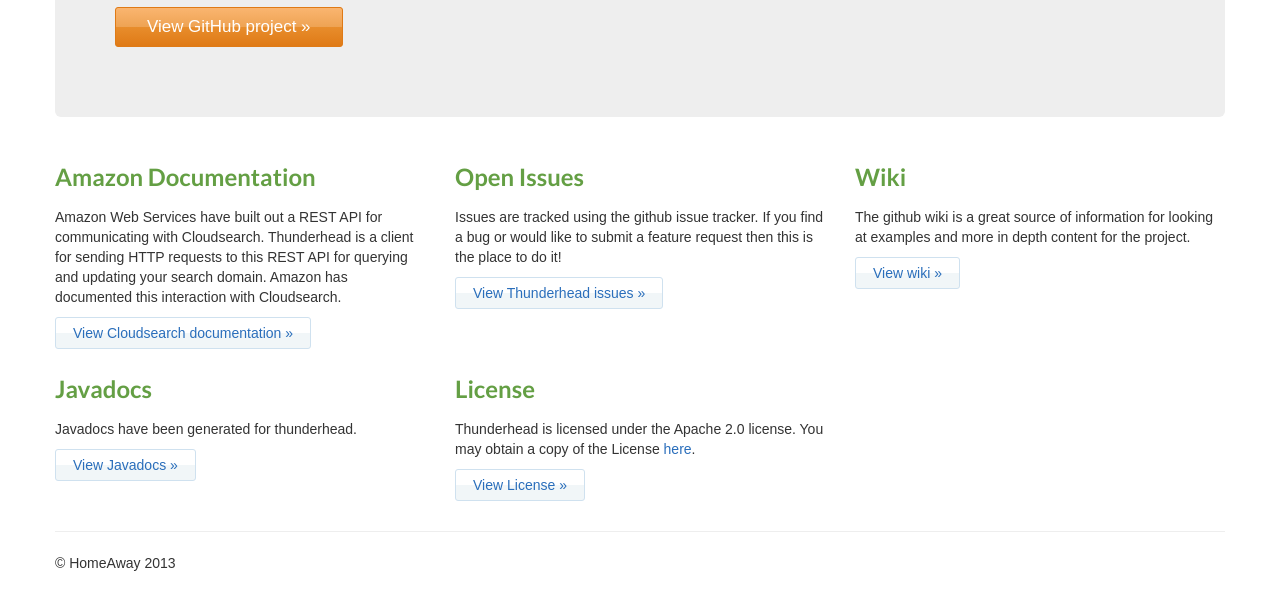
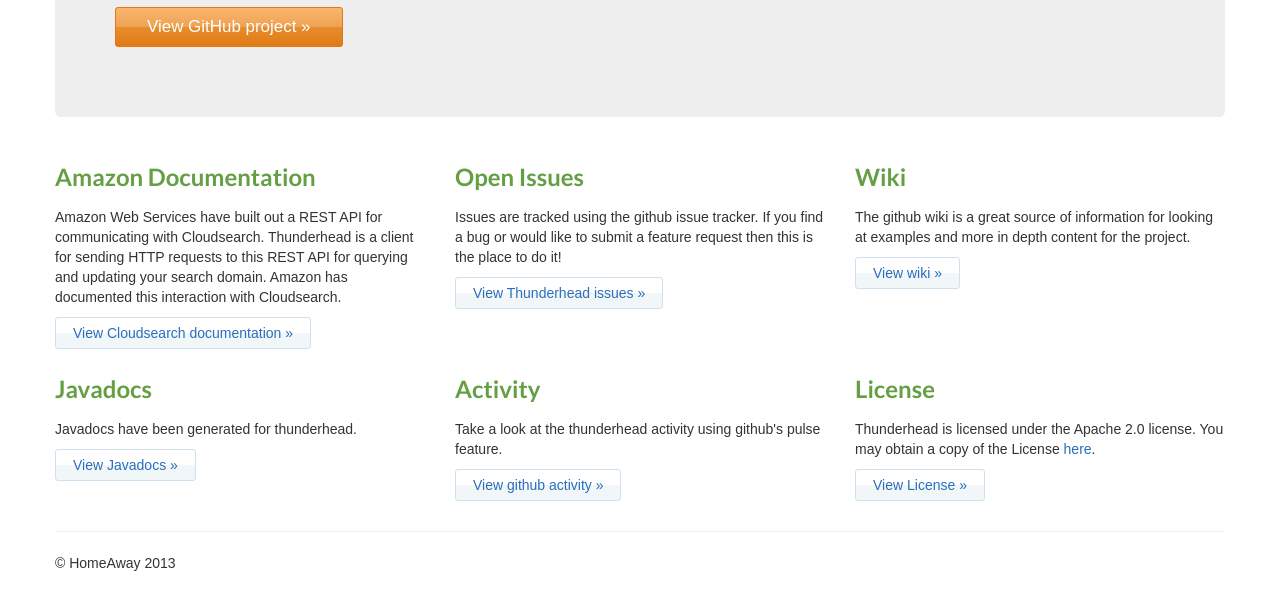
Before and after one commit to homeaway/thunderhead, a plain HTML site: page index.html in a window 1280 px wide. Shown: the part 223-832 px from the top of the page. Drawn offline with Linux system fonts and the light colour scheme.

Commit message:
Add activity link to github's pulse

```diff
--- a/index.html
+++ b/index.html
@@ -97,6 +97,14 @@
           <p>Javadocs have been generated for thunderhead.</p>
           <p><a class="btn" href="javadocs/1.0/index.html">View Javadocs »</a></p>
         </div>
+	<div class="span4">
+	  <h2>Activity</h2>
+	  <p>Take a look at the thunderhead activity using github's
+	  pulse feature.</p>
+	  <p><a class="btn"
+	  href="https://github.com/homeaway/thunderhead/pulse">View
+	  github activity »</a></p>
+	</div>
         <div class="span4">
           <h2>License</h2>
           <p>Thunderhead is licensed under the Apache 2.0
```
